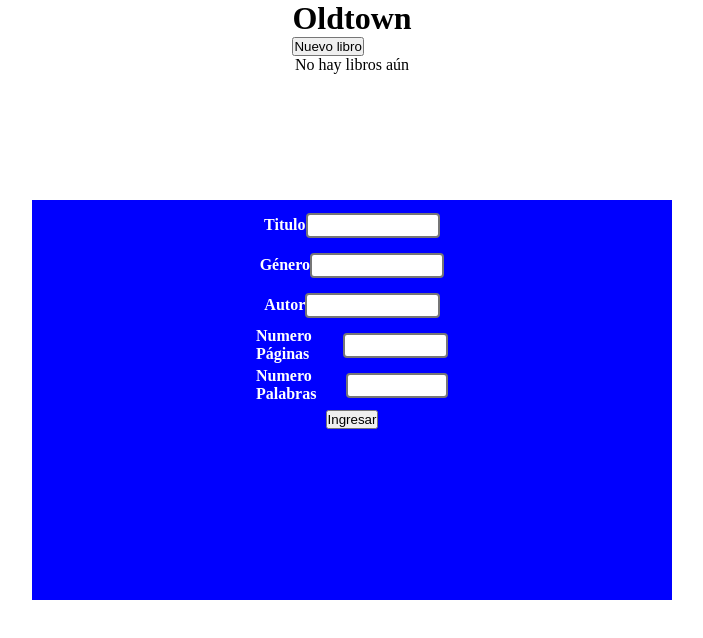
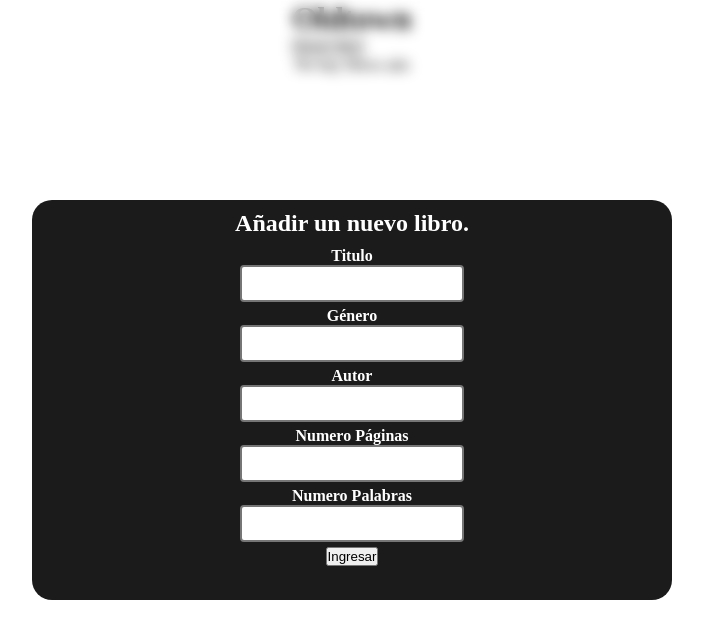
Before and after one commit to Buff4AurelionSol/Oldtown-System, a React (Vite) app in the folder client/: page / in a window 1280 px wide. Both pictures are taken after a click on the button "Nuevo libro". Shown: the top 638 px of the page, without its empty margins (288-991 px from the left). Built offline with nearby package versions, Linux system fonts and the light colour scheme.

Commit message:
style: change styles of the modals and inputs

```diff
--- a/client/src/Components/Inputs/BaseInput.tsx
+++ b/client/src/Components/Inputs/BaseInput.tsx
@@ -10,9 +10,11 @@ interface PropsInput {
 
 export function BaseInput({ label, type, name, value, onChange }: PropsInput) {
   return (
-    <label className="label-base">
-      {label}
-      <input type={type} className="input-base" name={name} value={value} onChange={onChange} />
-    </label>
+    <div className="input-box">
+      <label className="label-base">
+        {label}
+        <input type={type} className="input-base" name={name} value={value} onChange={onChange} />
+      </label>
+    </div>
   )
 }
--- a/client/src/Components/Inputs/styles-base-inputs.css
+++ b/client/src/Components/Inputs/styles-base-inputs.css
@@ -1,9 +1,17 @@
+.input-box{
+  width: 100%;
+  height: 50px;
+  display: flex;
+  justify-content: center;
+}
+
 .label-base{
-  width: 30%;
-  height: 30px;
+  width: 50%;
+  height: 55px;
   color: white;
   font-weight: bold;
   display: flex;
+  flex-direction: column;
   justify-content: center;
   align-items: center;
 }
@@ -11,7 +19,7 @@
 
 .input-base{
   width: 70%;
-  height: 25px;
+  height: 100%;
   border-style: solid;
   border-radius: 4px;
   outline: none;
--- a/client/src/Components/Modals/MainModal.tsx
+++ b/client/src/Components/Modals/MainModal.tsx
@@ -18,13 +18,12 @@ export function MainModal() {
     }
 
     addBook(newBook)
-
-
   }
 
   return (
     <Modal id='modal-1'>
       <form onSubmit={handleSubmit}>
+        <h2>Añadir un nuevo libro.</h2>
         <BaseInput label='Titulo' type='text' name="title" />
         <BaseInput label='Género' type='text' name="genre" />
         <BaseInput label='Autor' type='text' name="author" />
--- a/client/src/Components/Modals/styles-modal.css
+++ b/client/src/Components/Modals/styles-modal.css
@@ -7,12 +7,15 @@
   display: flex;
   justify-content: center;
   align-items: center;
+  background: #fafafa10;
+  backdrop-filter: blur(0.4rem);
 }
 
 .modal{
   width: 50%;
   height: 50%;
-  background-color: blue;
+  background-color: #1b1b1b;
+  border-radius: 20px;
 }
 
 .modal form{
@@ -28,4 +31,5 @@
 
 .modal h2{
   text-align: center;
+  color: white;
 }
```
